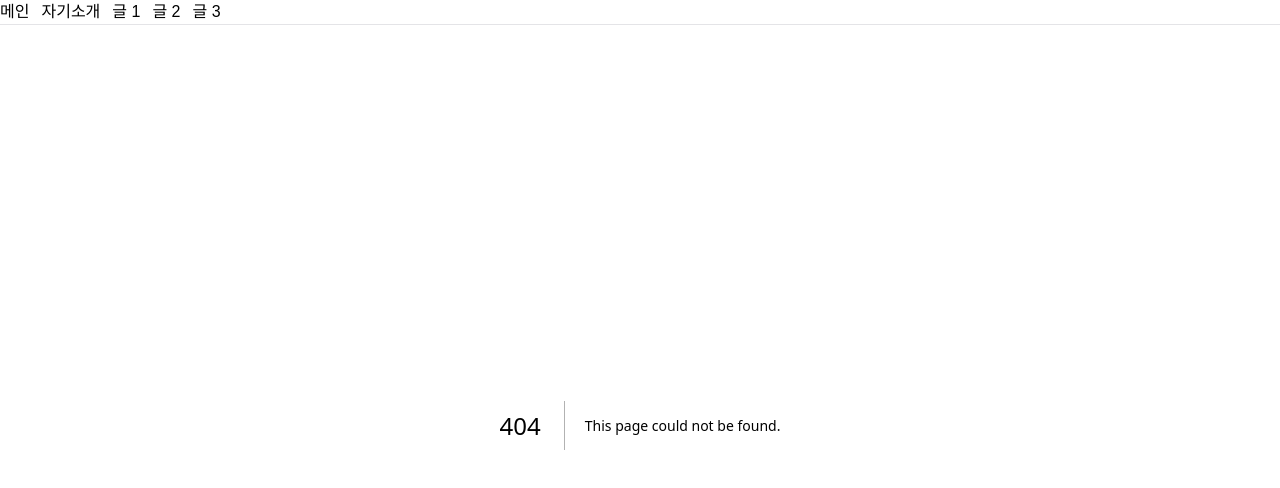
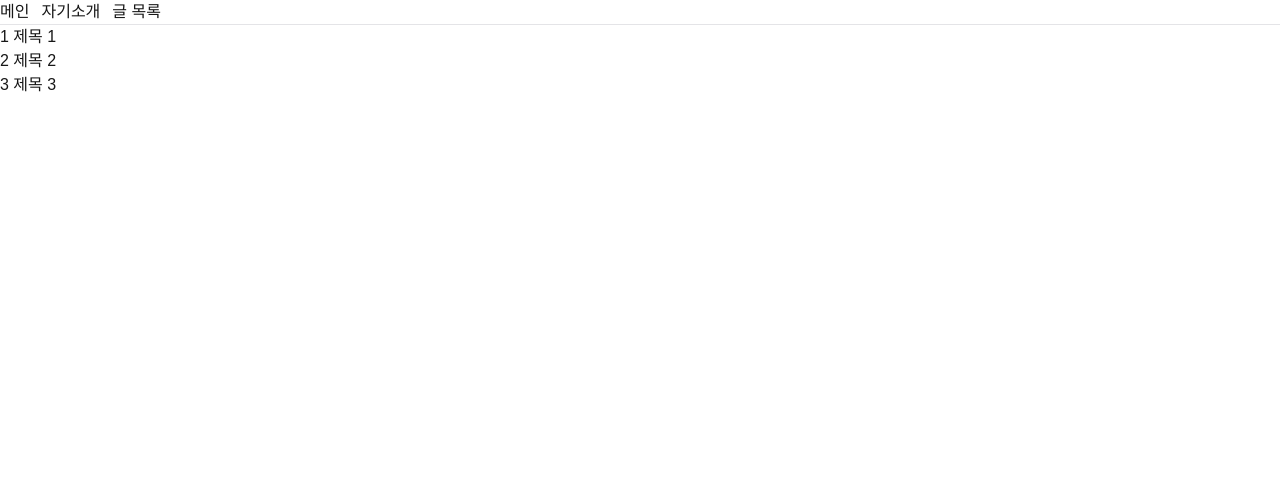
Before and after one commit to CheorHyeon/blog-2024-09-11, a Next.js app: page /posts in a window 1280 px wide. Before the commit this address had no page. Shown: the top 488 px of the page. Built offline with nearby package versions, Linux system fonts and the light colour scheme; a web font is replaced by a local one.

Commit message:
글 목록 페이지 도입

```diff
--- a/src/app/layout.tsx
+++ b/src/app/layout.tsx
@@ -30,9 +30,7 @@ export default function RootLayout({
         <div className="flex gap-3">
           <Link href="/">메인</Link>
           <Link href="/about">자기소개</Link>
-          <Link href="/posts/1">글 1</Link>
-          <Link href="/posts/2">글 2</Link>
-          <Link href="/posts/3">글 3</Link>
+          <Link href="/posts">글 목록</Link>
         </div>
         <hr />
         {children}
--- a/src/app/posts/[id]/page.tsx
+++ b/src/app/posts/[id]/page.tsx
@@ -5,10 +5,14 @@ import markdown from "remark-parse";
 import remark2rehype from "remark-rehype";
 import html from "rehype-stringify";
 import rehypePrettyCode from "rehype-pretty-code";
-import PostDetail from "./PostDetail";
+import PostDetailBody from "./PostDetailBody";
 
 // 최초 자동 실행
-export default async function PostPage({ params }: { params: { id: string } }) {
+export default async function PostDetail({
+  params,
+}: {
+  params: { id: string };
+}) {
   const id = parseInt(params.id);
 
   const post = posts[id];
@@ -39,5 +43,7 @@ export default async function PostPage({ params }: { params: { id: string } }) {
 
   // 리액트에서 중괄호 ({}) 가 자바스크립트 객체를 출력할 수 있게 해줌
 
-  return <PostDetail post={post} html={htmlText.toString()}></PostDetail>;
+  return (
+    <PostDetailBody post={post} html={htmlText.toString()}></PostDetailBody>
+  );
 }
--- /dev/null
+++ b/src/app/posts/page.tsx
@@ -0,0 +1,22 @@
+import { posts } from "@/../data/posts";
+import Link from "next/link";
+
+export default async function PostList() {
+  const postListItems = [];
+
+  for (const id in posts) {
+    postListItems.push(
+      <li key={id} className="flex">
+        <Link href={`/posts/${id}`}>
+          {posts[id].id} {posts[id].title}
+        </Link>
+      </li>
+    );
+  }
+
+  return (
+    <>
+      <ul>{postListItems}</ul>
+    </>
+  );
+}
```
Also changed, not shown: src/app/posts/[id]/PostDetailBody.tsx (renamed from src/app/posts/[id]/PostDetail.tsx).
